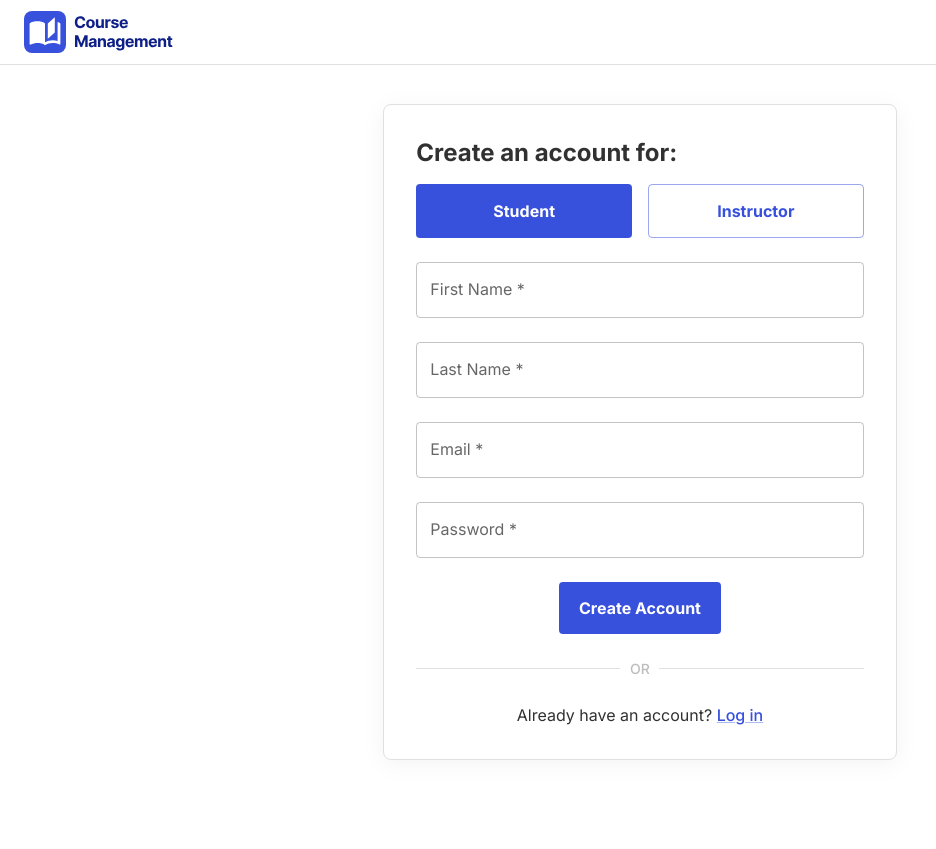
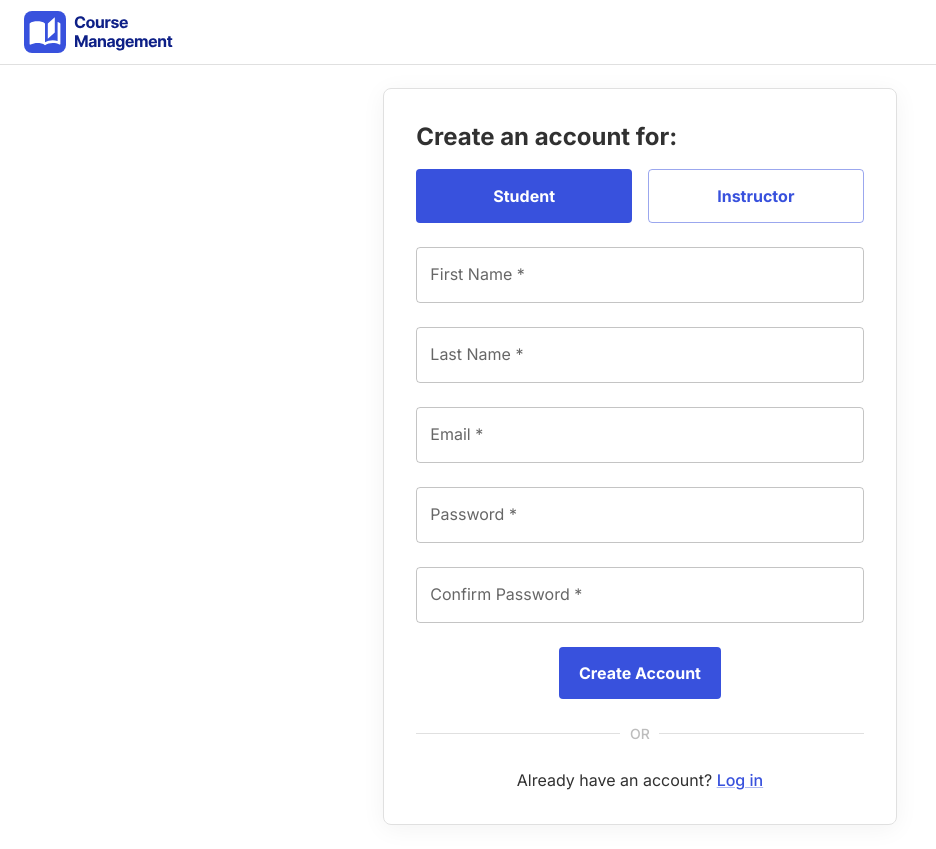
Before and after one commit to pelu-mi/Project-CoMS, a React (Vite) app in the folder client/: page /create-account in a window 1280 px wide. Shown: the whole page, without its empty margins (0-936 px from the left). Before the commit the page ends 800 px from the top, so only its background shows below. Built offline with nearby package versions, Linux system fonts and the light colour scheme.

Commit message:
add confirm password for account creation

```diff
--- a/client/src/pages/CreateAccountPage/CreateAccountPage.jsx
+++ b/client/src/pages/CreateAccountPage/CreateAccountPage.jsx
@@ -106,6 +106,15 @@ export const CreateAccountPage = () => {
                 helperText={errors.password?.message}
                 {...register("password")}
               />
+              <TextField
+                label="Confirm Password *"
+                type="password"
+                placeholder="At least 8 characters"
+                fullWidth
+                error={errors.confirmPassword}
+                helperText={errors.confirmPassword?.message}
+                {...register("confirmPassword")}
+              />
 
               <Button type="submit">Create Account</Button>
 
--- a/client/src/pages/CreateAccountPage/hooks/useCreateAccountForm.js
+++ b/client/src/pages/CreateAccountPage/hooks/useCreateAccountForm.js
@@ -1,7 +1,7 @@
 import { ROLES } from "constants/role";
 import { useUser } from "context";
 import { useForm } from "hooks/useForm";
-import { object, string } from "yup";
+import { object, ref, string } from "yup";
 
 const validationSchema = object({
   role: string().required(),
@@ -13,6 +13,10 @@ const validationSchema = object({
   password: string()
     .required("Password is required")
     .min(8, "Password must be at least 8 characters"),
+  confirmPassword: string()
+    .required("Confirm password is required")
+    .min(8, "Password must be at least 8 characters")
+    .oneOf([ref("password"), undefined], "Passwords must match"),
 });
 
 export const useCreateAccountForm = () => {
@@ -26,11 +30,14 @@ export const useCreateAccountForm = () => {
       lastName: "",
       email: "",
       password: "",
+      confirmPassword: "",
     },
   });
 
-  const onSubmit = async (formValues) => {
-    await createAccount(formValues);
+  const onSubmit = async ({ role, firstName, lastName, email, password }) => {
+    const payload = { role, firstName, lastName, email, password };
+
+    await createAccount(payload);
   };
 
   return {
```
